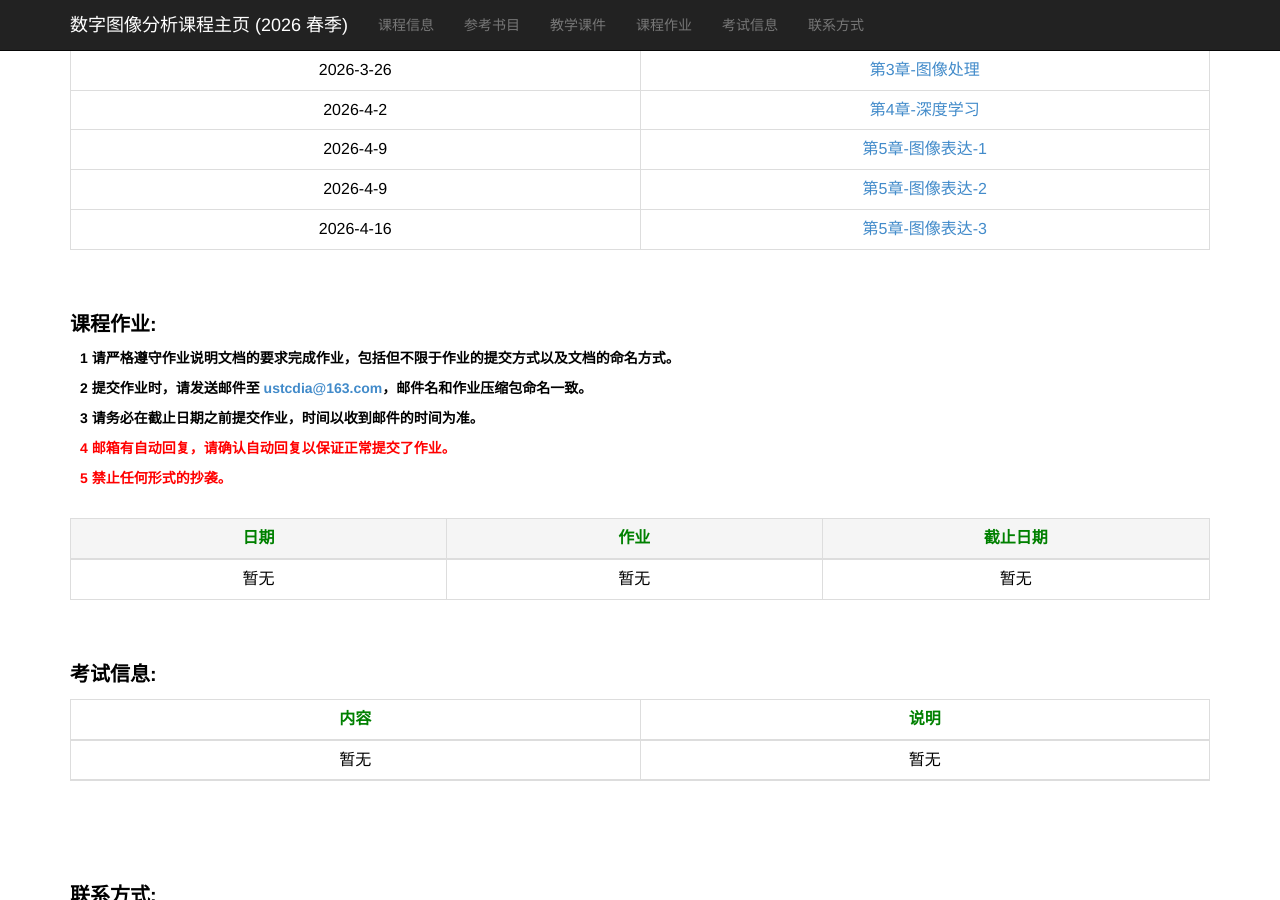
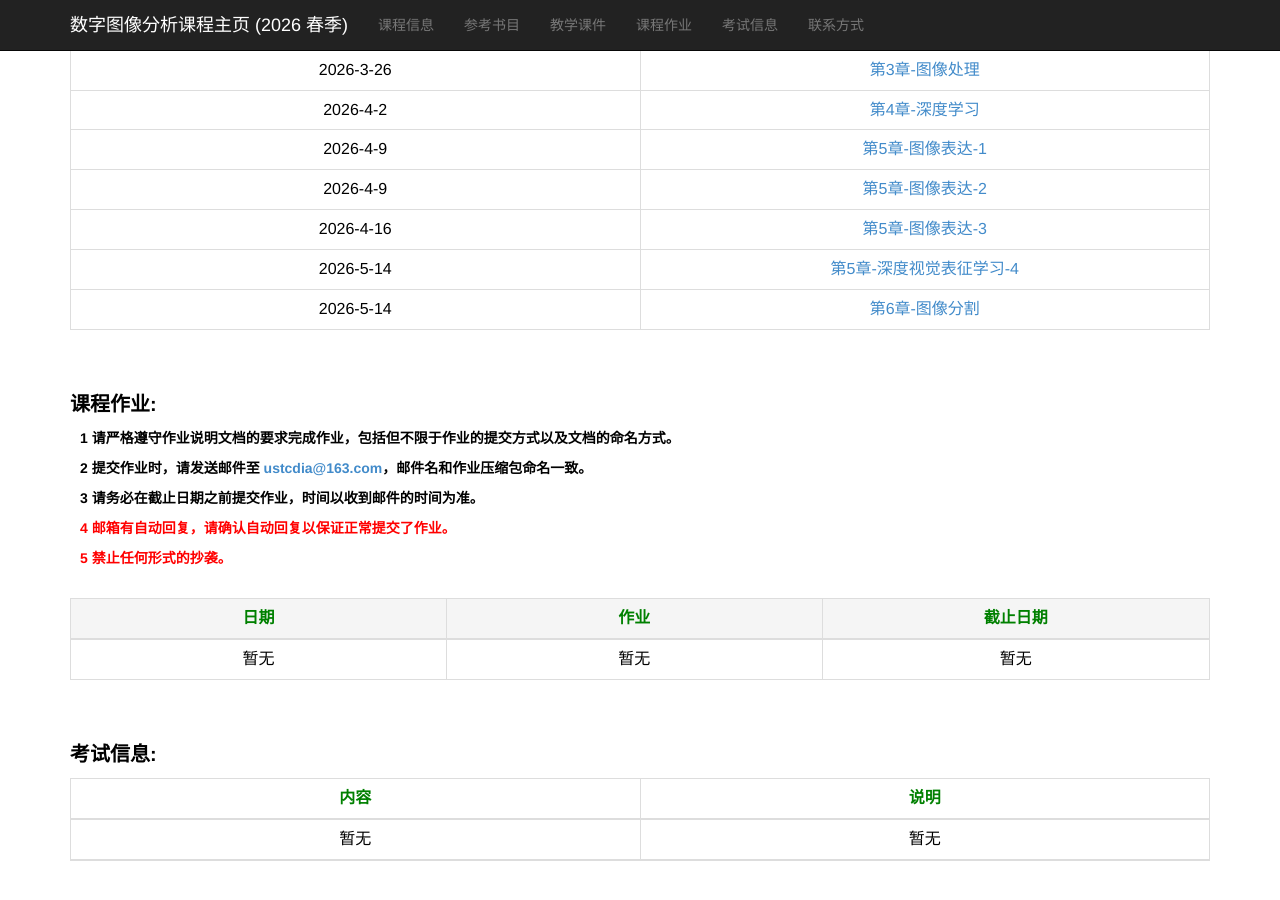
Before and after one commit to ustc-dia/ustc-dia.github.io, a Jekyll site: the page index.html, which Jekyll copies as it is, in a window 1280 px wide and 900 px high, scrolled down 857 px. Built offline with Jekyll 4.4.1, drawn with Linux system fonts in a browser that asks for light colours.

Commit message:
Update index.html

```diff
--- a/index.html
+++ b/index.html
@@ -203,6 +203,17 @@
                     <td>2026-4-16</td>
                     <td><a href="./slides_2026_spring/2026春-第5章-图像表达-5.3-特征描述-90页.pdf" target="_blank">第5章-图像表达-3 </a></td>
                 </tr>
+
+                <tr>
+                    <td>2026-5-14</td>
+                    <td><a href="./slides_2026_spring/2026春-第5章-图像表达-5.4-深度视觉表征学习-20页" target="_blank">第5章-深度视觉表征学习-4 </a></td>
+                </tr>
+
+                <tr>
+                    <td>2026-5-14</td>
+                    <td><a href="./slides_2026_spring/2026春-第6章-图像分割-104页" target="_blank">第6章-图像分割 </a></td>
+                </tr>
+
 
                 <!--<tr>
                     <td>2025-10-16</td>
```
